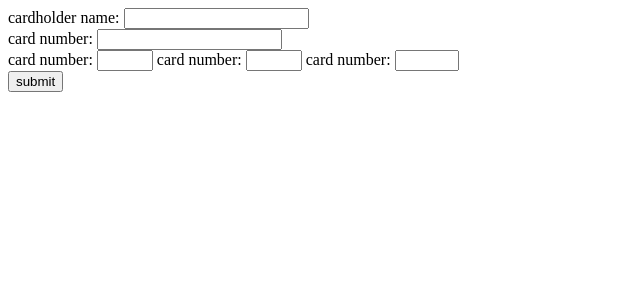
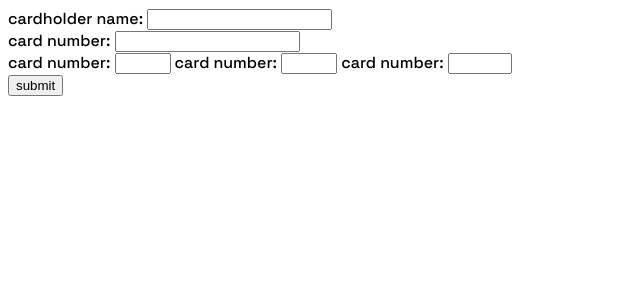
Before and after one commit to jakegodsall/interactive_card_django, a Django app: page / in a window 1280 px wide. Shown: the top 300 px of the page, without its empty margins (0-640 px from the left). Run offline with Django 4.2, Linux system fonts and the light colour scheme.

Commit message:
added styles to base.css as custom properties

```diff
--- a/static/base.css
+++ b/static/base.css
@@ -0,0 +1,24 @@
+@import url('https://fonts.googleapis.com/css2?family=Space+Grotesk:wght@500&display=swap');
+
+:root {
+    /* colours */
+    --lin-grad-1: hsl(249, 99%, 64%);
+    --lin-grad-2: hsl(278, 94%, 30%);
+    --red: hsl(0, 100%, 66%);
+    --white: hsl(0, 0%, 100%);
+    --light-grey-violet: hsl(270, 3%, 87%);
+    --dark-grey-violet: hsl(279, 6%, 55%);
+    --very-dark-grey-violet: hsl(278, 68%, 11%);
+
+    /*  Font */
+    --font-size: 18px;
+    --font-family: 'Space Grotesk', sans-serif;
+}
+
+* {
+    box-sizing: border-box;
+}
+
+body {
+    font-family: var(--font-family);
+}
--- a/templates/base.html
+++ b/templates/base.html
@@ -7,8 +7,8 @@
         <meta http-equiv="X-UA-Compatible" content="IE=edge" />
         <meta name="viewport" content="width=device-width, initial-scale=1.0" />
         <title>{% block title_block %}Card Form{% endblock %}</title>
+        <link rel="stylesheet" href="{% static '/base.css' %}" />
         {% block styles_block %}{% endblock %}
-        <link rel="stylesheet" href="{% static 'base.css' %">
     </head>
     <body>
         {% block content_block %}{% endblock %}
```
Also changed, not shown: card_form/models.py (+5 -2 lines), db.sqlite3.
